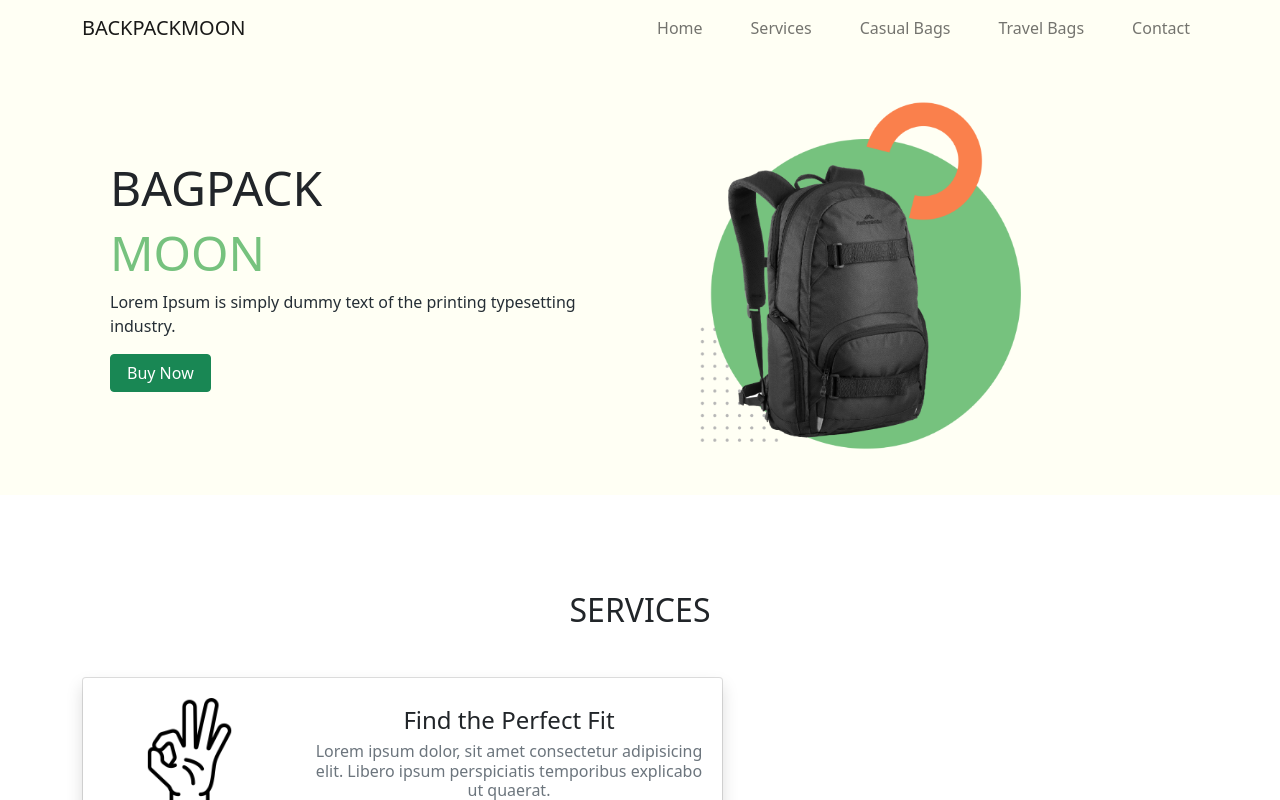
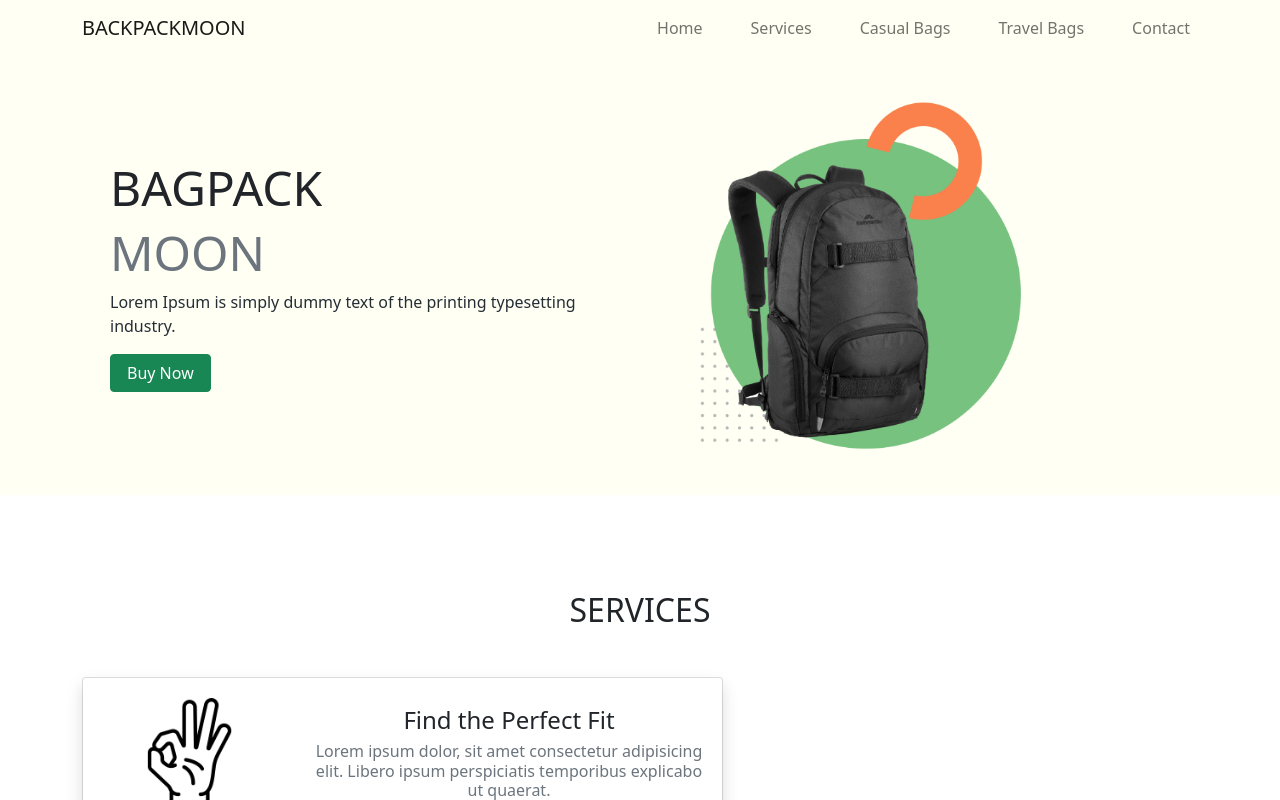
Before and after one commit to durjoybd14/backpackmoon, a plain HTML site: page index.html in a window 1280 px wide. Shown: the top 800 px of the page. Drawn offline with nearby package versions, Linux system fonts and the light colour scheme.

Commit message:
text color added

```diff
--- a/index.html
+++ b/index.html
@@ -62,7 +62,7 @@
       <div class="row d-flex align-items-center">
         <div class="col-lg-6 col-md-6 backpack-text">
           <h1>BAGPACK</h1>
-          <h1 class="color-text">MOON</h1>
+          <h1 class="color-text text-muted">MOON</h1>
           <p>Lorem Ipsum is simply dummy text of the printing typesetting industry.</p>
           <button class="btn btn-success px-3">Buy Now</button>
         </div>
```
